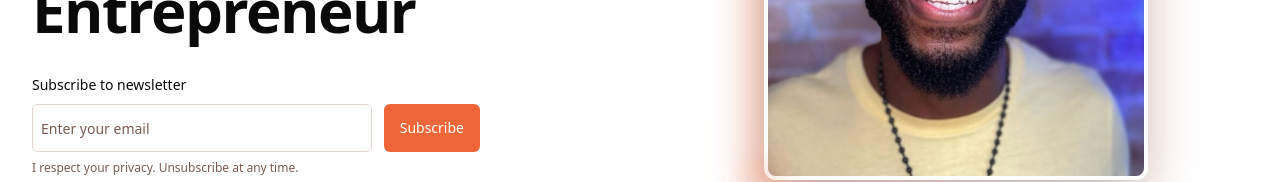
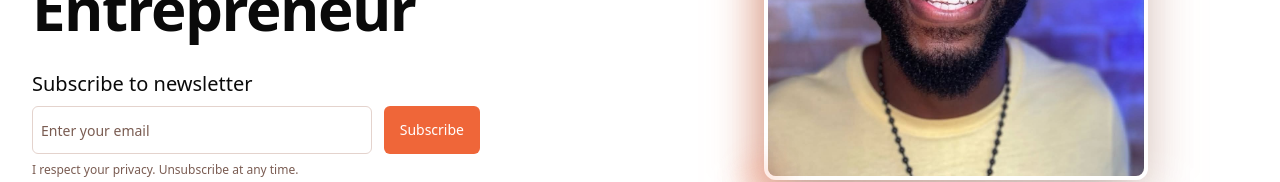
Before and after one commit to MdHasib01/personal_blog_app, a Next.js app: page / in a window 1280 px wide. Shown: the part 381-563 px from the top of the page. Built offline with nearby package versions, Linux system fonts and the light colour scheme; no server answers.

Commit message:
fix the newsletter lable size

```diff
--- a/components/newsletterInput.tsx
+++ b/components/newsletterInput.tsx
@@ -52,7 +52,7 @@ const NewsletterInput = () => {
   }
   return (
     <div>
-      <Label>Subscribe to newsletter</Label>
+      <Label className=" md:text-xl text-xl">Subscribe to newsletter</Label>
       <form
         onSubmit={(e) => SubscribeToNewsletter(e)}
         className="flex flex-col sm:flex-row   gap-3 md:max-w-md max-w-sm mx-auto lg:mx-0 my-2"
```
